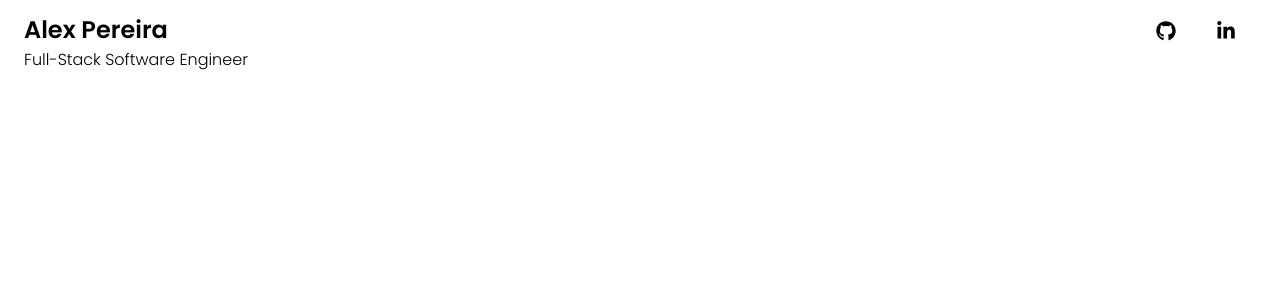
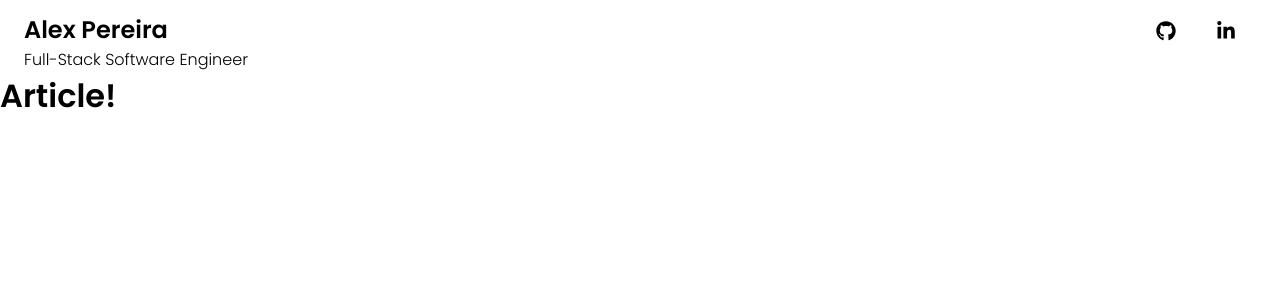
Before and after one commit to alex-a-pereira/personal-website, a React app: page /articles in a window 1280 px wide. Shown: the top 300 px of the page. Built offline with nearby package versions, Linux system fonts and the light colour scheme.

Commit message:
feat: add a second screen

```diff
--- a/src/navigation.tsx
+++ b/src/navigation.tsx
@@ -2,11 +2,13 @@ import React from 'react'
 import { BrowserRouter, Routes, Route } from 'react-router-dom'
 // screens
 import { HomeScreen } from './screens/HomeScreen/HomeScreen'
+import { ArticleScreen } from './screens/ArticleScreen/ArticleScreen'
 
 export const AppNavigationContainer = React.memo(() => {
   return (
     <BrowserRouter>
       <Routes>
+        <Route path='/articles' element={<ArticleScreen />} />
         <Route path='/' element={<HomeScreen />} />
       </Routes>
     </BrowserRouter>
--- /dev/null
+++ b/src/screens/ArticleScreen/ArticleScreen.tsx
@@ -0,0 +1,11 @@
+import React from 'react'
+
+export const ArticleScreen = React.memo(() => {
+  return (
+    <div>
+      <h1>Article!</h1>
+    </div>
+  )
+})
+
+ArticleScreen.displayName = 'ArticleScreen'
--- a/webpack.config.js
+++ b/webpack.config.js
@@ -9,7 +9,8 @@ module.exports = {
   mode: isDevelopment ? 'development' : 'production',
   entry: './src/index.tsx',
   devServer: {
-    hot: true
+    hot: true,
+    historyApiFallback: true
   },
   target: 'web',
   output: {
```
Also changed, not shown: src/screens/ArticleScreen/ArticleScreen.scss (added).
